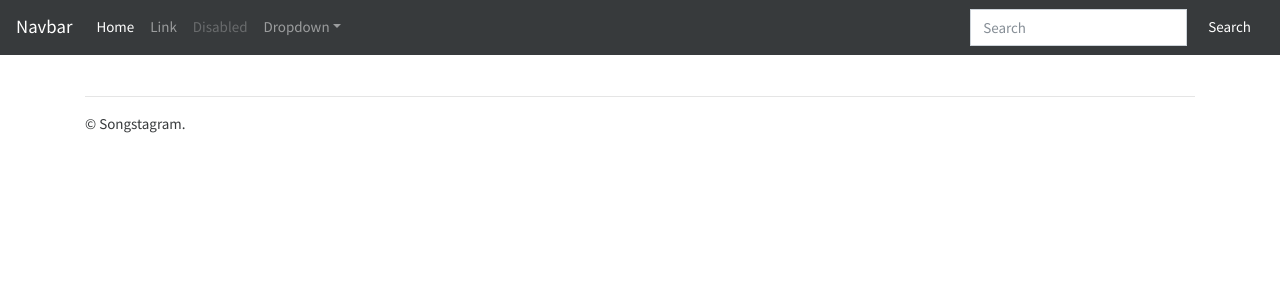
After one commit to merrychrisml/instagram, a Django app: template instagram/templates/instagram/layout.html in a window 1280 px wide. The commit adds this page. Shown: the top 300 px of the page. Run offline with Django 3.2, Linux system fonts and the light colour scheme; the template is opened without the code that fills it, so the values that code supplies are empty; some libraries are stand-ins or nearby versions.

Commit message:
bootstrap apply

```diff
--- /dev/null
+++ b/instagram/templates/instagram/layout.html
@@ -0,0 +1,66 @@
+<!DOCTYPE html>
+<html lang="en">
+<head>
+    <meta charset="UTF-8">
+    <meta http-equiv="X-UA-Compatible" content="IE=edge">
+    <meta name="viewport" content="width=device-width, initial-scale=1.0">
+    <link rel="stylesheet" href="https://cdn.jsdelivr.net/npm/bootswatch@4.5.2/dist/cosmo/bootstrap.min.css" integrity="sha384-5QFXyVb+lrCzdN228VS3HmzpiE7ZVwLQtkt+0d9W43LQMzz4HBnnqvVxKg6O+04d" crossorigin="anonymous">
+    <script src="https://code.jquery.com/jquery-2.2.4.js" integrity="sha256-iT6Q9iMJYuQiMWNd9lDyBUStIq/8PuOW33aOqmvFpqI=" crossorigin="anonymous"></script>
+    <script src="https://cdn.jsdelivr.net/npm/bootstrap@5.1.0/dist/js/bootstrap.min.js"></script>
+    <title>
+    {% block title %}{% endblock title %}
+    </title>
+    <style>
+        body {
+            padding-top:5rem;
+            padding-bottom:2rem;
+        }
+    </style>
+</head>
+<body>
+    <nav class="navbar navbar-expand-md navbar-dark bg-dark fixed-top">
+        <a class="navbar-brand" href="#">Navbar</a>
+        <button class="navbar-toggler" type="button" data-toggle="collapse" data-target="#navbarsExampleDefault" aria-controls="navbarsExampleDefault" aria-expanded="false" aria-label="Toggle navigation">
+          <span class="navbar-toggler-icon"></span>
+        </button>
+
+        <div class="collapse navbar-collapse" id="navbarsExampleDefault">
+          <ul class="navbar-nav mr-auto">
+            <li class="nav-item active">
+              <a class="nav-link" href="#">Home <span class="sr-only">(current)</span></a>
+            </li>
+            <li class="nav-item">
+              <a class="nav-link" href="#">Link</a>
+            </li>
+            <li class="nav-item">
+              <a class="nav-link disabled" href="#" tabindex="-1" aria-disabled="true">Disabled</a>
+            </li>
+            <li class="nav-item dropdown">
+              <a class="nav-link dropdown-toggle" href="#" id="dropdown01" data-toggle="dropdown" aria-haspopup="true" aria-expanded="false">Dropdown</a>
+              <div class="dropdown-menu" aria-labelledby="dropdown01">
+                <a class="dropdown-item" href="#">Action</a>
+                <a class="dropdown-item" href="#">Another action</a>
+                <a class="dropdown-item" href="#">Something else here</a>
+              </div>
+            </li>
+          </ul>
+          <form class="form-inline my-2 my-lg-0">
+            <input class="form-control mr-sm-2" type="text" placeholder="Search" aria-label="Search">
+            <button class="btn btn-secondary my-2 my-sm-0" type="submit">Search</button>
+          </form>
+        </div>
+      </nav>
+    <div class="container">
+        <div class="row">
+            <div class="col-sm-12">
+                {% block content %}
+                {% endblock content %}
+
+                <hr/>
+                &copy; Songstagram.
+            </div>
+        </div>
+    </div>
+
+</body>
+</html>
```
Also changed, not shown: instagram/templates/instagram/post_detail.html (+13 -0 lines), instagram/templates/instagram/post_list.html (+7 -12 lines).
